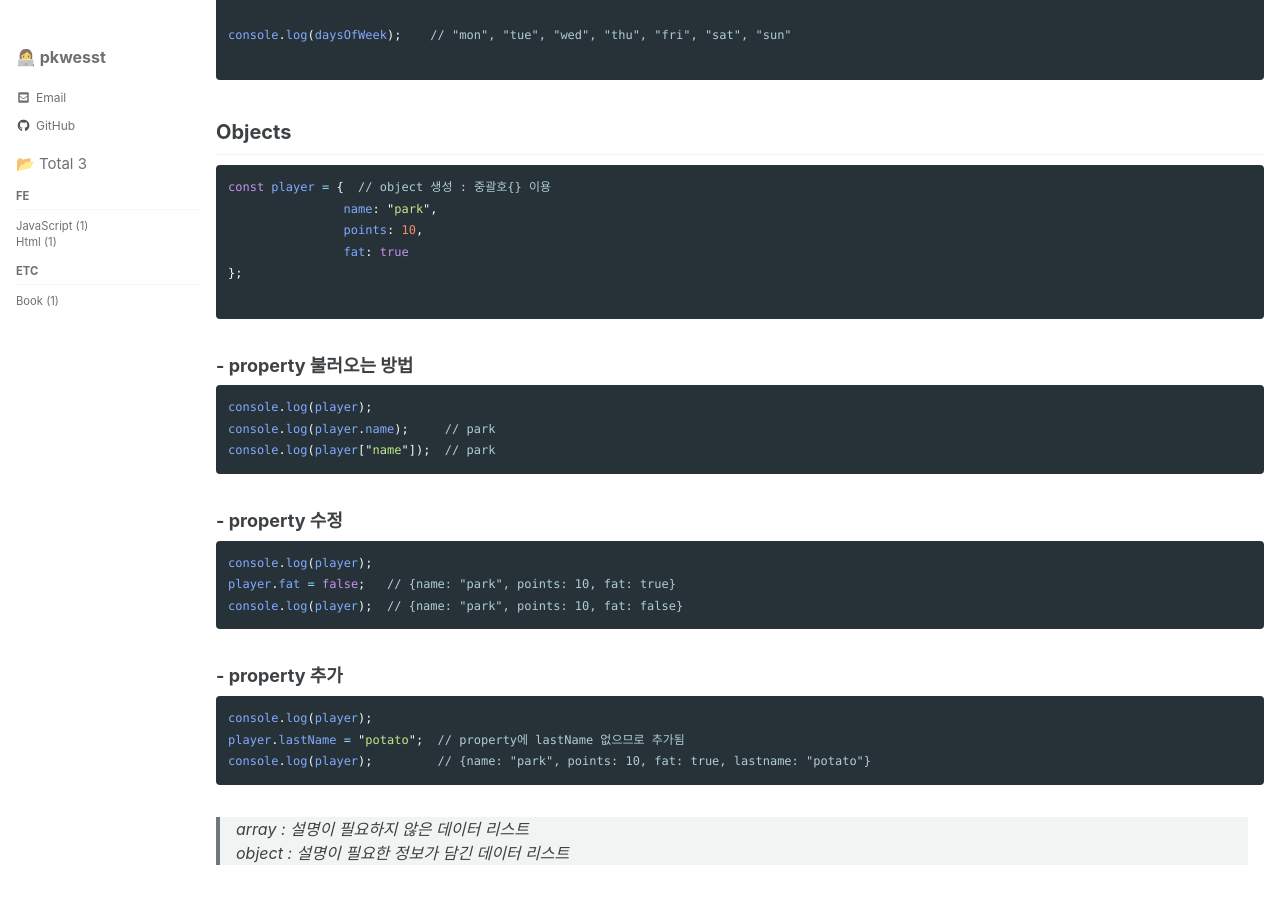
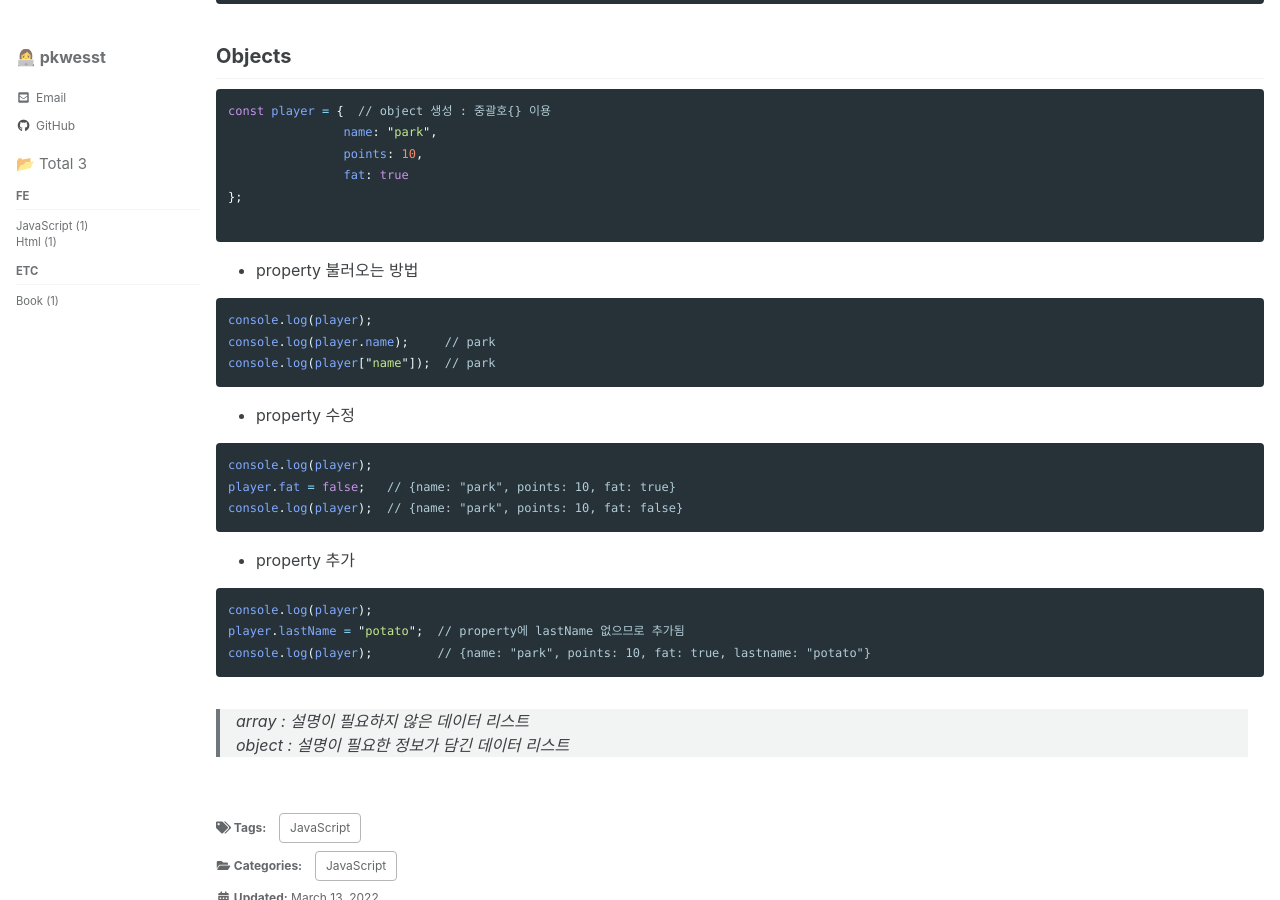
Before and after one commit to pkwesst/pkwesst.github.io, a Jekyll site: the page built from _posts/2022-03-13-test-1.md, in a window 1280 px wide and 900 px high, scrolled down 2038 px. Built offline with Jekyll 4.4.1, drawn with Linux system fonts in a browser that asks for light colours; cached includes are drawn as plain includes; comment, search, counter and statistics services are not loaded; some of the changed text lies outside the part shown.

````diff
--- a/_posts/2022-03-13-test-1.md
+++ b/_posts/2022-03-13-test-1.md
@@ -89,7 +89,7 @@ const player = {  // object 생성 : 중괄호{} 이용
 
 ```
 
-### - property 불러오는 방법
+- property 불러오는 방법
 
 ```js
 console.log(player);
@@ -97,7 +97,7 @@ console.log(player.name);     // park
 console.log(player["name"]);  // park
 ```
 
-### - property 수정
+- property 수정
 
 ```js
 console.log(player);
@@ -105,7 +105,7 @@ player.fat = false;   // {name: "park", points: 10, fat: true}
 console.log(player);  // {name: "park", points: 10, fat: false}
 ```
 
-### - property 추가
+- property 추가
 
 ```js
 console.log(player);
````
